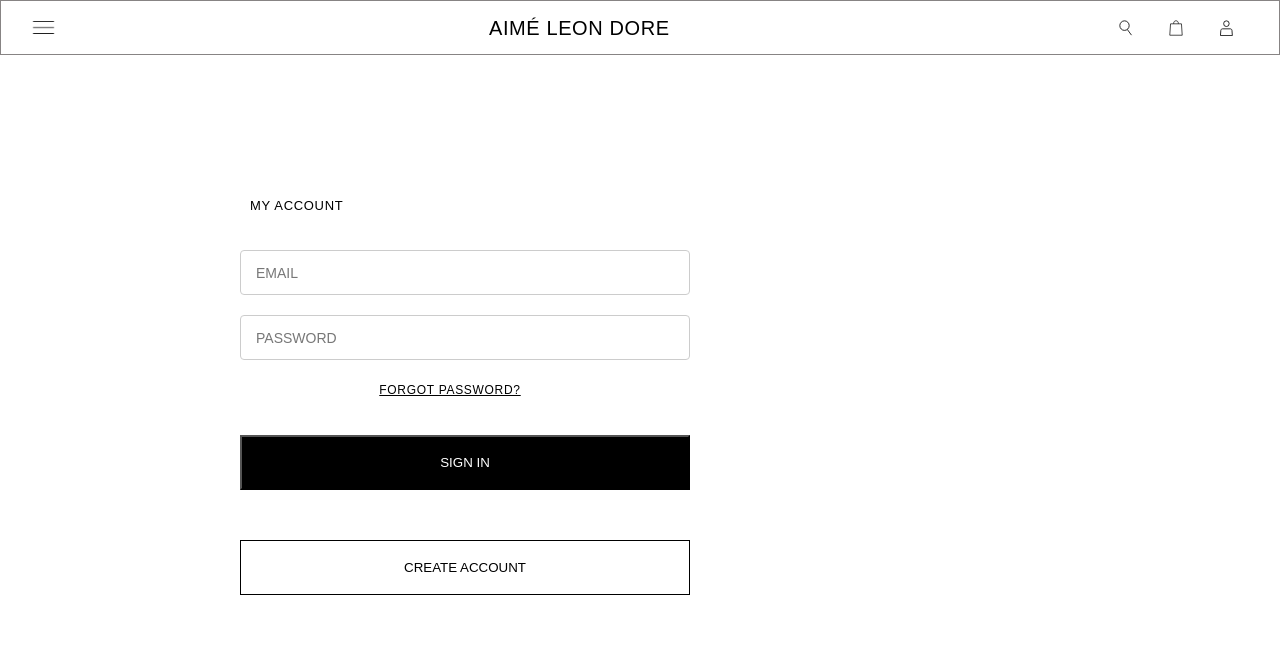
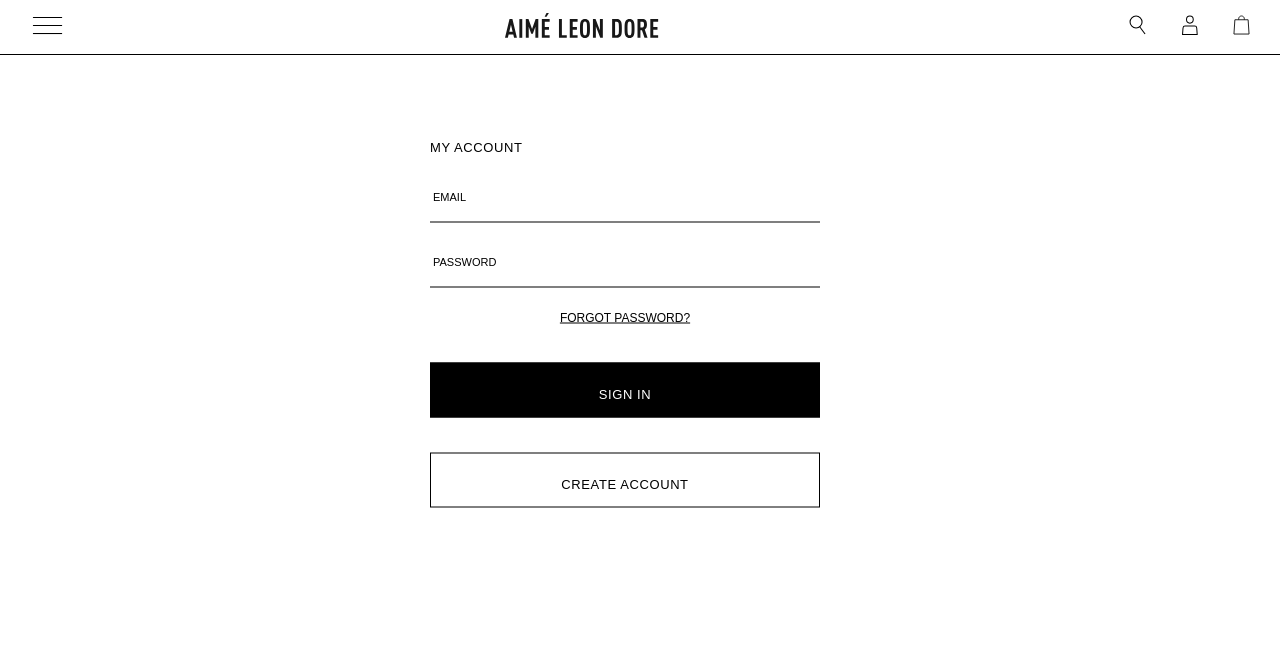
Before and after one commit to HusseinJafar/DarkHorse, a plain HTML site: page FrontEnd/Authentication/Authentication.html in a window 1280 px wide. Drawn offline with Linux system fonts and the light colour scheme.

Commit message:
The authentication page looks awesome

```diff
--- a/FrontEnd/Authentication/Authentication.css
+++ b/FrontEnd/Authentication/Authentication.css
@@ -2,143 +2,165 @@
     margin: 0;
     padding: 0;
     box-sizing: border-box;
-    font-family: Arial, Helvetica, sans-serif;
 }
 .banner{
     width: 100%;
-    height: 100vh;
+    min-height: 100vh;
+    font-family: Arial, Helvetica, sans-serif;
 }
 .nav-container{
     display: flex;
     justify-content: space-between;
     align-items: center;
     height: 55px;
-    border: 0.1px solid rgb(135, 132, 132);
+    padding: 0;
+    border-bottom: 0.1px solid black;
     background-color: white;
+    z-index:999 ;
     position: fixed;
     top: 0;
     left: 0;
     right: 0;
-    z-index: 1000;
 }
 .left-navbar{
     margin-left: 30px;
 }
-.left-navbar ul,.logo ul{
-    list-style: none;
-}
-.left-navbar li,.logo ul li{
-    display: inline-block;
-}
-.left-navbar li a {
-    text-decoration: none;
-}
-.left-navbar img{
-    height: 25px;
-    vertical-align: middle;
-}
-.logo ul li a{
-    text-decoration: none;
-    color: black;
-    font-size: 20px;
-    line-height: 22px;
-    letter-spacing: 0.6px;
-    cursor: pointer;
-}
 .right-navbar{
     margin-right: 30px;
 }
-.right-navbar ul{
+.right-navbar ul, .logo ul, .left-navbar ul{
+
     list-style: none;
 }
+
 .right-navbar ul li{
     display: inline-block;
-   padding: 0px 16px;
+    margin-left: 30px;
+}
+
+.right-navbar ul li a,
+.logo ul li a,
+.left-navbar ul li a{
+    text-decoration: none;
+    color: black;
+}
+.left-navbar img{
+    height: 35px;
+    cursor: pointer;
 }
 .right-navbar img{
-    height: 16px;
-    vertical-align: middle;
+    cursor: pointer;
+    height: 20px;
+}
+.logo img{
+    cursor: pointer;
+    height: 25px;
 }
 .form-container{
-    width: 800px;
-    height: 350px;
+    width: 600px;
+    height: 550px;
+    margin-top: 100px;
     position: fixed;
-    top: 50%;
+    top: 0%;
     left: 50%;
-    transform: translate(-50%,-90%);
-    margin-top: 100px;
+    transform: translate(-35%,5%);
 }
-.form{
-    width: 750px;
-    height: 550px;
-}
-.form-header{
+.header{
     width: 100%;
     height: 35px;
-    padding: 10px;
-    margin-bottom: 30px;
+    margin-bottom: 15px;
 }
-.form-header p{
+.header p{
+    text-transform: uppercase;
+    text-align: left;
     font-size: 13px;
-    text-transform: uppercase;
-    line-height: 22px;
-    letter-spacing: 0.7px;
-    font-weight: 300;
+    line-height: 20px;
+    letter-spacing: 0.6px;
+    padding: 10px 0px;
 }
 .form-body{
-    width: 450Px;
-    height: 400px;
+    width: 65%;
+    height:450px ;
 }
 .form-body input{
     display: block;
+    height: 45px;
     width: 100%;
-    height: 45px;
-    margin-bottom: 20px;
     outline: none;
     border: none;
-    border-bottom: 0.1px solid black;
+    border-bottom:0.1px solid black;
     background-color: white;
+    margin-bottom: 20px;
 }
-.form-body button{
-    display: block;
-    width: 100%;
-    height: 55px;
+.section-wrapper {
+    position: relative;
+}
+.form-body label{
+    position: absolute;
+    top: 13px;
+    left: 3px;
+    transition: all 0.3s ease;
+    font-size: 11px;
+    font-weight: 100;
     text-transform: uppercase;
 }
-#signin{
-    margin-top: 20px;
-    margin-bottom: 50px;
-    background-color: black;
-    color: white;
-}
-#create-account{
-    background-color: white;
-    color: black;
-    border: 1px solid black;
-    transition: all 0.3s ease-in-out;
-}
-#create-account:hover{
-    background-color: black;
-    color: white;
+.form-body input:focus + label,
+.form-body input:not(:placeholder-shown) + label{
+    top: -8px;
+    left: 3px;
+    font-size: 11px;
+    font-weight: 500;
+    line-height: 20px;
+    letter-spacing: 0.6px;
 }
 .forgot-password{
-    width: 40%;
-    height: 35px;
-    margin-left: 120px;
+    margin-top: 10px;
+    width: 100%;
+    height: 25px;
     text-align: center;
 }
 .forgot-password ul{
     list-style: none;
 }
-.forgot-password ul li{
-    display: inline-block;
-}
-.forgot-password ul li a{
-    text-decoration: underline;
+.forgot-password a{
     text-transform: uppercase;
     font-size: 12px;
     line-height: 20px;
-    letter-spacing: 0.7px;
     color: black;
     cursor: pointer;
 }
+.button-container{
+    margin-top: 30px;
+    width: 100%;
+    height: 300px;
+}
+.button-container button{
+    display: block;
+    margin-bottom: 35px;
+    width: 100%;
+    height: 55px;
+    padding: 20px;
+    cursor: pointer;
+}
+#signin{
+    background-color: black;
+    color: white;
+    border: 0.1px solid black;
+    text-transform: uppercase;
+    font-size: 13px;
+    line-height: 22px;
+    letter-spacing: 0.6px;
+}
+#create{
+    border: 0.1px solid black;
+    background-color: transparent;
+    text-transform: uppercase;
+    font-size: 13px;
+    line-height: 22px;
+    letter-spacing: 0.6px;
+    transition: all 0.6s ease-in-out;
+}
+#create:hover{
+    background-color: black;
+    color: white;
+}
--- a/FrontEnd/Authentication/Authentication.html
+++ b/FrontEnd/Authentication/Authentication.html
@@ -1,121 +1,61 @@
 <!DOCTYPE html>
 <html lang="en">
 <head>
-    <meta charset="UTF-8" />
-    <meta name="viewport" content="width=device-width, initial-scale=1.0" />
-    <link rel="icon" href="" />
-    <link rel="stylesheet" href="Authentication.css" />
-    <title></title>
+  <meta charset="UTF-8">
+  <meta name="viewport" content="width=device-width, initial-scale=1.0">
+  <link rel="icon" href="../../Images/favicon-32x32.png">
+  <link rel="stylesheet" href="Authentication.css">
+  <title>Account-Aime leon Dore</title>
 </head>
 <body>
   <div class="banner">
     <div class="nav-container">
       <div class="left-navbar">
         <ul>
-            <li>
-              <a href=""><img src="../../Images/hamburger.png" alt="" /></a>
-            </li>
+          <li><a href="#"><img src="../../Images/hamburger.png" alt=""></a></li>
         </ul>
       </div>
       <div class="logo">
         <ul>
-            <li>
-              <a href="../HomePage/HomePage.html"><p>AIMÉ LEON DORE</p></a>
-            </li>
+          <li><a href="#"><img src="../../Images/logo.SVG" alt=""></a></li>
         </ul>
       </div>
       <div class="right-navbar">
         <ul>
-            <li>
-              <a href="#"
-                ><img
-                  src="../../Images/b1ff59a3-2c31-42e9-a3f6-e302e180ce27.SVG"
-                  alt=""
-              /></a>
-            </li>
-            <li>
-              <a href="#"
-                ><img
-                  src="../../Images/6663bc00-0040-43f0-8b1c-9163eef5bc90.SVG"
-                  alt=""
-              /></a>
-            </li>
-            <li>
-              <a href="#"
-                ><img
-                  src="../../Images/7476c2ef-031c-48d2-bf87-947c4387d4f3.SVG"
-                  alt=""
-              /></a>
-            </li>
+          <li><a href="#"><img src="../../Images/Search.SVG" alt=""></a></li>
+          <li><a href="#"><img src="../../Images/Account.SVG" alt=""></a></li>
+          <li><a href="#"><img src="../../Images/Bag.SVG" alt=""></a></li>
         </ul>
       </div>
     </div>
     <div class="form-container">
-        <div class="form">
-          <div class="form-header">
+      <div class="header">
         <p>my account</p>
       </div>
       <div class="form-body">
+
         <form action="#" autocomplete="off">
-              <div class="floating-input-group">
-                <input type="text" id="email" name="email" placeholder=" " />
-                <label for="email" class="form-label">EMAIL</label>
+          <div class="section-wrapper">
+            <input type="text" id="email" name="email" placeholder="">
+            <label for="email">email</label>
           </div>
-              <div class="floating-input-group">
-                <input type="password" id="password" name="password" placeholder=" " />
-                <label for="password" class="form-label">PASSWORD</label>
+          <div class="section-wrapper">
+            <input type="password" id="password"
+            name="password" placeholder="">
+            <label for="password">password</label>
           </div>
+        </form>
         <div class="forgot-password">
           <ul>
-                  <li><a href="#">forgot password? </a></li>
+            <li><a href="#">Forgot password?</a></li>
           </ul>
         </div>
-              <button id="signin">sign in</button>
-              <button id="create-account">create account</button>
-            </form>
+        <div class="button-container">
+          <button id="signin">Sign in </button>
+          <button id="create">create account </button>
         </div>
       </div>
     </div>
-
-      <!-- Additional CSS for floating labels -->
-      <style>
-        .floating-input-group {
-          position: relative;
-          margin-bottom: 20px;
-        }
-
-        /* Style the input fields */
-        .floating-input-group input {
-          width: 100%;
-          padding: 12px 12px;
-          font-size: 16px;
-          border: 1px solid #ccc;
-          border-radius: 4px;
-          outline: none;
-        }
-
-        /* Style the labels */
-        .form-label {
-          position: absolute;
-          top: 50%;
-          left: 12px;
-          transform: translateY(-50%);
-          background: #fff;
-          padding: 0 4px;
-          color: #777;
-          transition: all 0.2s ease-in-out;
-          pointer-events: none;
-          font-size: 14px;
-        }
-
-        /* Float the label when input is focused or has value */
-        .floating-input-group input:focus + .form-label,
-        .floating-input-group input:not(:placeholder-shown) + .form-label {
-          top: -8px;
-          font-size: 12px;
-          color: #333;
-        }
-      </style>
   </div>
  <script src="Authentication.js"></script>
 </body>
```
Also changed, not shown: Images/Account.SVG (renamed from Images/7476c2ef-031c-48d2-bf87-947c4387d4f3.SVG), Images/Bag.SVG (renamed from Images/6663bc00-0040-43f0-8b1c-9163eef5bc90.SVG), Images/Blcakflower.SVG (renamed from Images/16431aa5-7ff6-4778-9b01-9bef4bcbb9af.SVG), Images/Search.SVG (renamed from Images/b1ff59a3-2c31-42e9-a3f6-e302e180ce27.SVG), Images/favicon-32x32.png (renamed from Images/c6f39ec0-9ee9-48f7-99e8-12b38ef14c43.SVG), Images/logo.SVG (renamed from Images/2bc38aa2-96c7-436c-a3c8-21d8ebbdef14.SVG). Lines whose indentation alone changed are shown as unchanged.
